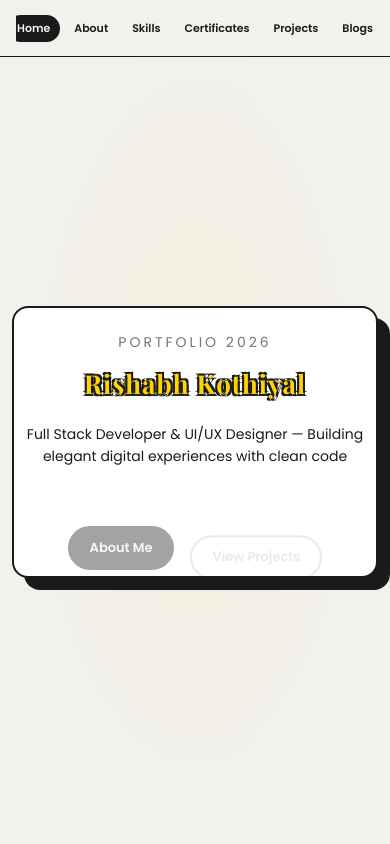
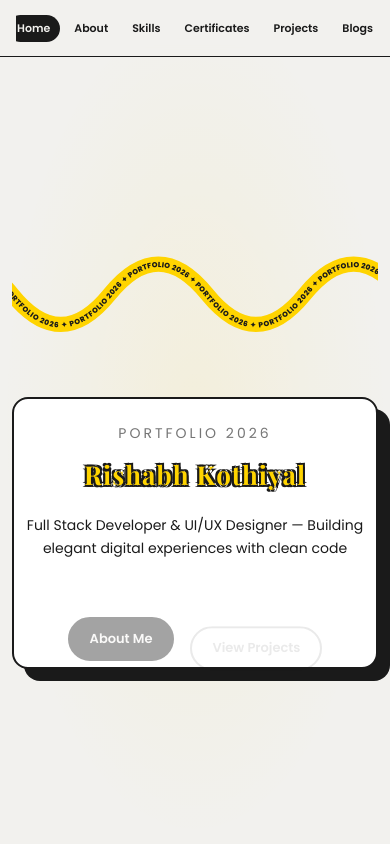
Before and after one commit to RishabhKothiyal1/portfolio-2026, a React (Vite) app in the folder portfolio-2026/: page / in a window 390 px wide. Shown: the top 844 px of the page. Built offline with nearby package versions, Linux system fonts and the light colour scheme.

Commit message:
Add TextLoop banner above hero section

```diff
--- a/portfolio-2026/src/components/Hero/Hero.tsx
+++ b/portfolio-2026/src/components/Hero/Hero.tsx
@@ -2,6 +2,7 @@ import { useEffect, useRef } from 'react'
 import gsap from 'gsap'
 import { scrollToSection } from '../../utils'
 import { useBreakpoint } from '../../hooks'
+import TextLoop from '../TextLoop/TextLoop'
 
 export default function Hero({ showLoader }: { showLoader: boolean }) {
   const sectionRef = useRef<HTMLElement>(null)
@@ -92,6 +93,34 @@ export default function Hero({ showLoader }: { showLoader: boolean }) {
           pointerEvents: 'none',
         }}
       />
+
+      <div
+        style={{
+          position: 'relative',
+          zIndex: 1,
+          width: '100%',
+          maxWidth: '1200px',
+          marginBottom: isSmall ? '24px' : '40px',
+        }}
+      >
+        <TextLoop
+          text="Portfolio 2026"
+          shape="wave"
+          speed={90}
+          direction="forward"
+          separator="✦"
+          curviness={90}
+          fontSize={isSmall ? 24 : isMobile ? 32 : isTablet ? 40 : 46}
+          fontWeight={800}
+          letterSpacing={2}
+          uppercase
+          color="#1a1a1a"
+          ribbon
+          ribbonColor="#FFD400"
+          ribbonWidth={isSmall ? 50 : 70}
+          pauseOnHover
+        />
+      </div>
 
       <div
         style={{
--- /dev/null
+++ b/portfolio-2026/src/components/TextLoop/TextLoop.css
@@ -0,0 +1,20 @@
+.text-loop {
+  position: relative;
+  width: 100%;
+  overflow: hidden;
+}
+
+.text-loop-svg {
+  display: block;
+  width: 100%;
+  height: auto;
+}
+
+.text-loop-text {
+  user-select: none;
+}
+
+.text-loop-measure {
+  visibility: hidden;
+  pointer-events: none;
+}
--- /dev/null
+++ b/portfolio-2026/src/components/TextLoop/TextLoop.tsx
@@ -0,0 +1,232 @@
+import { useEffect, useId, useLayoutEffect, useMemo, useRef, useState } from 'react';
+import { gsap } from 'gsap';
+import './TextLoop.css';
+
+const VIEW_W = 1200;
+const VIEW_H = 520;
+const CX = VIEW_W / 2;
+const CY = VIEW_H / 2;
+const EDGE_PAD = 6;
+
+const buildPath = (shape: string, curviness: number, ribbonWidth: number) => {
+  const c = Math.max(0, curviness);
+  const room = Math.max(20, CY - Math.max(0, ribbonWidth) / 2 - EDGE_PAD);
+
+  switch (shape) {
+    case 'circle': {
+      const r = Math.min(90 + c * 0.95, room);
+      return `M ${CX - r} ${CY} A ${r} ${r} 0 1 1 ${CX + r} ${CY} A ${r} ${r} 0 1 1 ${CX - r} ${CY} Z`;
+    }
+    case 'infinity': {
+      const r = 150 + c * 1.4;
+      const h = Math.min(60 + c * 0.95, room);
+      return [
+        `M ${CX} ${CY}`,
+        `C ${CX + r * 0.55} ${CY - h} ${CX + r} ${CY - h} ${CX + r} ${CY}`,
+        `C ${CX + r} ${CY + h} ${CX + r * 0.55} ${CY + h} ${CX} ${CY}`,
+        `C ${CX - r * 0.55} ${CY - h} ${CX - r} ${CY - h} ${CX - r} ${CY}`,
+        `C ${CX - r} ${CY + h} ${CX - r * 0.55} ${CY + h} ${CX} ${CY}`,
+        'Z'
+      ].join(' ');
+    }
+    case 'arch': {
+      const rise = Math.min(120 + c * 1.1, room * 2);
+      return `M 120 ${CY + rise / 2} Q ${CX} ${CY - rise * 1.5} ${VIEW_W - 120} ${CY + rise / 2}`;
+    }
+    case 'line':
+      return `M -320 ${CY} L ${VIEW_W + 320} ${CY}`;
+    case 'wave':
+    default: {
+      const a = Math.min(c * 2.2, room * 2);
+      return `M -320 ${CY} Q -160 ${CY - a} 0 ${CY} T 320 ${CY} T 640 ${CY} T 960 ${CY} T 1280 ${CY} T ${VIEW_W + 320} ${CY}`;
+    }
+  }
+};
+
+interface TextLoopProps {
+  text?: string;
+  shape?: 'wave' | 'circle' | 'infinity' | 'arch' | 'line';
+  path?: string;
+  speed?: number;
+  direction?: 'forward' | 'reverse';
+  separator?: string;
+  curviness?: number;
+  fontSize?: number;
+  fontWeight?: number;
+  letterSpacing?: number;
+  uppercase?: boolean;
+  color?: string;
+  ribbon?: boolean;
+  ribbonColor?: string;
+  ribbonWidth?: number;
+  pauseOnHover?: boolean;
+  className?: string;
+  style?: React.CSSProperties;
+}
+
+const TextLoop = ({
+  text = 'Portfolio 2026',
+  shape = 'wave',
+  path,
+  speed = 90,
+  direction = 'forward',
+  separator = '✦',
+  curviness = 90,
+  fontSize = 46,
+  fontWeight = 800,
+  letterSpacing = 2,
+  uppercase = true,
+  color = '#ffffff',
+  ribbon = true,
+  ribbonColor = '#e4ba36',
+  ribbonWidth = 86,
+  pauseOnHover = true,
+  className = '',
+  style = {}
+}: TextLoopProps) => {
+  const rootRef = useRef<HTMLDivElement>(null);
+  const pathRef = useRef<SVGPathElement>(null);
+  const measureRef = useRef<SVGTextElement>(null);
+  const headRef = useRef<SVGTextPathElement>(null);
+  const tailRef = useRef<SVGTextPathElement>(null);
+
+  const [metrics, setMetrics] = useState({ length: 0, reps: 1 });
+
+  const rawId = useId();
+  const pathId = `text-loop-${rawId.replace(/:/g, '')}`;
+
+  const d = useMemo(() => path || buildPath(shape, curviness, ribbonWidth), [path, shape, curviness, ribbonWidth]);
+
+  const unit = useMemo(() => {
+    const base = uppercase ? String(text).toUpperCase() : String(text);
+    const gap = separator ? `\u00A0${separator}\u00A0` : '\u00A0\u00A0\u00A0';
+    return `${base}${gap}`;
+  }, [text, separator, uppercase]);
+
+  const textStyle = useMemo(
+    () => ({ fontSize: `${fontSize}px`, fontWeight, letterSpacing: `${letterSpacing}px` }),
+    [fontSize, fontWeight, letterSpacing]
+  );
+
+  useLayoutEffect(() => {
+    const pathEl = pathRef.current;
+    const measureEl = measureRef.current;
+    if (!pathEl || !measureEl) return undefined;
+
+    let cancelled = false;
+
+    const measure = () => {
+      if (cancelled) return;
+      let length = 0;
+      let unitWidth = 0;
+      try {
+        length = pathEl.getTotalLength();
+        unitWidth = measureEl.getComputedTextLength();
+      } catch {
+        return;
+      }
+      if (!length) return;
+
+      const reps = unitWidth > 0 ? Math.max(1, Math.round(length / unitWidth)) : 1;
+      setMetrics(prev => (prev.length === length && prev.reps === reps ? prev : { length, reps }));
+    };
+
+    measure();
+    if (typeof document !== 'undefined' && document.fonts?.ready) {
+      document.fonts.ready.then(measure).catch(() => {});
+    }
+
+    return () => {
+      cancelled = true;
+    };
+  }, [d, unit, fontSize, fontWeight, letterSpacing]);
+
+  useEffect(() => {
+    const { length } = metrics;
+    const head = headRef.current;
+    const tail = tailRef.current;
+    if (!head || !tail || !length) return undefined;
+
+    const apply = (offset: number) => {
+      const partner = offset >= 0 ? offset - length : offset + length;
+      head.setAttribute('startOffset', String(offset));
+      tail.setAttribute('startOffset', String(partner));
+    };
+
+    apply(0);
+
+    const prefersReduced =
+      typeof window !== 'undefined' && window.matchMedia('(prefers-reduced-motion: reduce)').matches;
+    if (prefersReduced || speed <= 0) return undefined;
+
+    const state = { offset: 0 };
+    const tween = gsap.to(state, {
+      offset: direction === 'reverse' ? -length : length,
+      duration: length / speed,
+      ease: 'none',
+      repeat: -1,
+      onUpdate: () => apply(state.offset)
+    });
+
+    const root = rootRef.current;
+    const pause = () => tween.pause();
+    const resume = () => tween.resume();
+
+    if (pauseOnHover && root) {
+      root.addEventListener('pointerenter', pause);
+      root.addEventListener('pointerleave', resume);
+    }
+
+    return () => {
+      tween.kill();
+      if (pauseOnHover && root) {
+        root.removeEventListener('pointerenter', pause);
+        root.removeEventListener('pointerleave', resume);
+      }
+    };
+  }, [metrics, speed, direction, pauseOnHover]);
+
+  const loopText = unit.repeat(metrics.reps);
+  const fitLength = metrics.length || undefined;
+
+  return (
+    <div ref={rootRef} className={`text-loop ${className}`.trim()} style={style}>
+      <svg
+        className="text-loop-svg"
+        viewBox={`0 0 ${VIEW_W} ${VIEW_H}`}
+        preserveAspectRatio="xMidYMid meet"
+        role="img"
+        aria-label={text}
+      >
+        <path
+          ref={pathRef}
+          id={pathId}
+          d={d}
+          fill="none"
+          stroke={ribbon ? ribbonColor : 'none'}
+          strokeWidth={ribbon ? ribbonWidth : 0}
+          strokeLinecap="round"
+          strokeLinejoin="round"
+        />
+
+        <text ref={measureRef} className="text-loop-measure" style={textStyle} aria-hidden="true">
+          {unit}
+        </text>
+
+        <text className="text-loop-text" style={textStyle} fill={color} dominantBaseline="central" aria-hidden="true">
+          <textPath ref={headRef} href={`#${pathId}`} startOffset={0} textLength={fitLength} lengthAdjust="spacing">
+            {loopText}
+          </textPath>
+        </text>
+
+        <text className="text-loop-text" style={textStyle} fill={color} dominantBaseline="central" aria-hidden="true">
+          <textPath ref={tailRef} href={`#${pathId}`} startOffset={0} textLength={fitLength} lengthAdjust="spacing">
+            {loopText}
+          </textPath>
+        </text>
+      </svg>
+    </div>
+  );
+};
+
+export default TextLoop;
```
